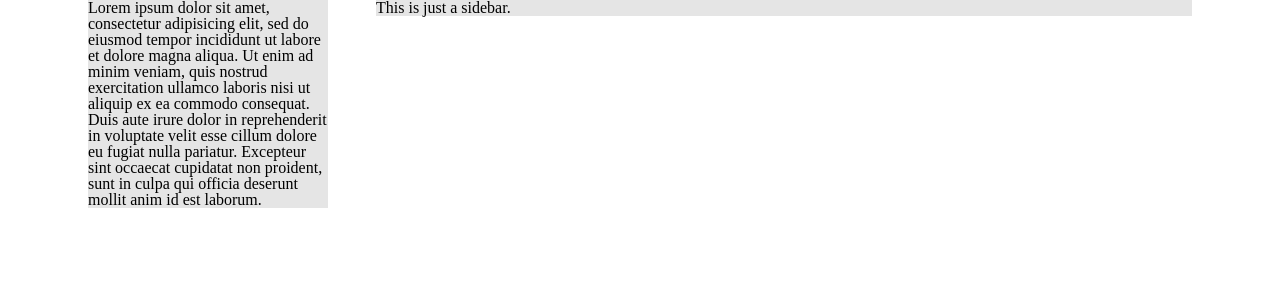
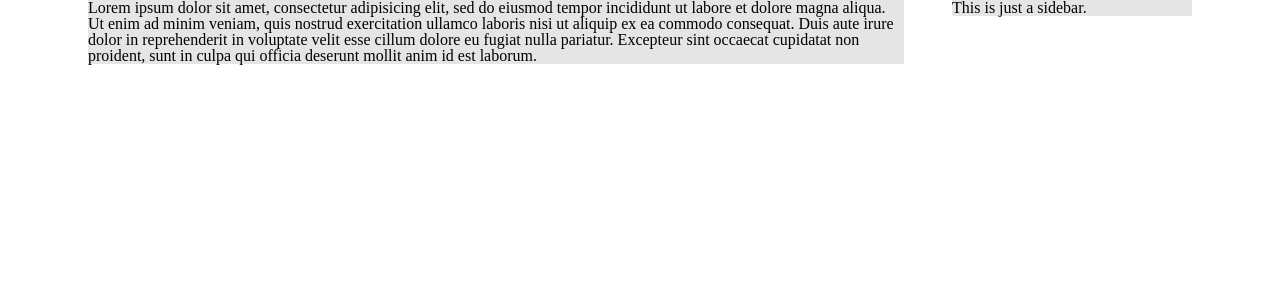
Before and after one commit to dsqmoore/developer, a Jekyll site: the page built from _posts/2010-11-11-sample.md, in a window 1280 px wide. Shown: the top 300 px of the page. Built offline with Jekyll 4.4.1, drawn with Linux system fonts in a browser that asks for light colours.

Commit message:
Swapped column widths for sample page

```diff
--- a/_layouts/sample.html
+++ b/_layouts/sample.html
@@ -4,11 +4,11 @@ layout: master
 
 <div class="container">
   <div class="row">
-    <section class="col col_3">
+    <section class="col col_9">
       {{ content }}
     </section>
 
-    <section class="col col_9">
+    <section class="col col_3">
       {% include sidebar.html %}
     </section>
   </div>
```
